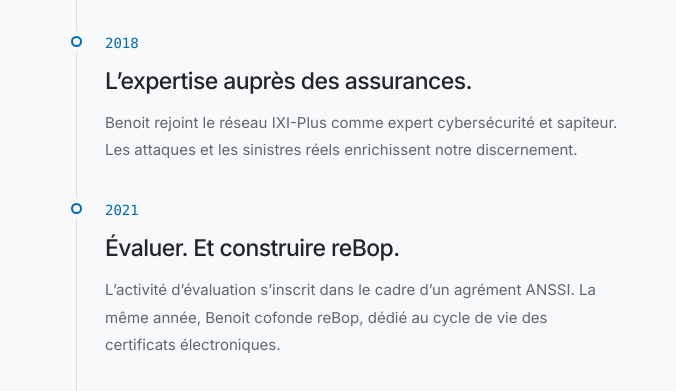
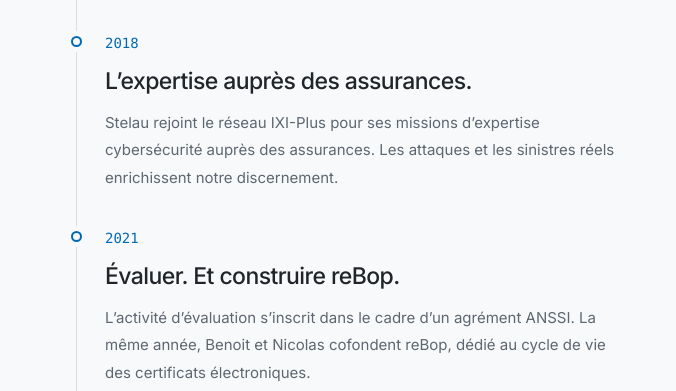
Before and after one commit to stelauconseil/website-stelau-2026, an Astro site: page /a-propos in a window 1280 px wide. Shown: the part 4234-4625 px from the top of the page, 604-1280 px from the left. Built offline with nearby package versions, Linux system fonts and the light colour scheme; Astro itself is replaced by a stand-in of ours.

Commit message:
feat: Préciser les jalons historiques et les contributions de Stelau dans la timeline

```diff
--- a/docs/photos-histoire-stelau.md
+++ b/docs/photos-histoire-stelau.md
@@ -20,6 +20,8 @@ Les deux premières ont fait l’objet d’une retouche avec l’outil intégré
 - Réalisation France Identité existante : 2024. Annonce iDAKTO déjà référencée dans `src/data/company.ts` : mi-juin 2026.
 - Ajouts concernant Nicolas, à la demande de Stelau : invention du Nested VDS et formalisation en norme pour France Identité ; présentations des avancées du wallet en conférences internationales. Le jalon Nested VDS est placé en 2025, année de la version 1.0 de TR-23111 référencée dans la réalisation existante (5 janvier 2025) ; il ne prétend pas dater les premiers travaux de conception ni une adoption ISO. Le jalon conférences est placé en 2026, année du retour de Genève déjà documenté sur le site. Ces années sont retenues en attendant une éventuelle précision de Stelau sur les dates souhaitées.
 
+Les formulations de la timeline sont précisées par Stelau : l’entrée IXI-Plus de 2018 concerne le cabinet Stelau ; l’entrée reBop de 2021 mentionne les deux cofondateurs, Benoit et Nicolas. Ces précisions sont reprises dans les textes FR et EN.
+
 ## Réutilisations photographiques
 
 Contrôle des imports de tous les composants et empreintes SHA-256 des actifs : aucun fichier d’image identique n’est stocké sous deux noms différents. Les réutilisations dans des pages distinctes sont :
--- a/src/data/history.ts
+++ b/src/data/history.ts
@@ -5,8 +5,8 @@ export const history:Milestone[]=[
  {year:'2002',fr:{title:'Les débuts de Stelau.',text:'Nicolas Chalanset et Benoit Leger-Derville créent Stelau : des experts en sécurité des systèmes d’information, réunis pour accompagner des projets exigeants.'},en:{title:'Stelau begins.',text:'Nicolas Chalanset and Benoit Leger-Derville found Stelau: information security experts working together on demanding projects.'}},
  {year:'2010',fr:{title:'Transmettre à l’EPITA.',text:'Benoit enseigne la signature électronique sécurisée à l’EPITA. La transmission des connaissances devient un prolongement du travail de terrain.'},en:{title:'Teaching at EPITA.',text:'Benoit begins teaching secure electronic signatures at EPITA. Sharing knowledge extends the work carried out in the field.'}},
  {year:'2017',fr:{title:'Auditer avec LSTI.',text:'Des auditeurs et responsables d’audit agréés par LSTI pour eIDAS et ISO/IEC 27001 : comprendre les exigences, examiner les preuves et porter des constats rigoureux.'},en:{title:'Auditing with LSTI.',text:'LSTI-approved auditors and lead auditors for eIDAS and ISO/IEC 27001: understand requirements, examine evidence and document rigorous findings.'}},
- {year:'2018',fr:{title:'L’expertise auprès des assurances.',text:'Benoit rejoint le réseau IXI-Plus comme expert cybersécurité et sapiteur. Les attaques et les sinistres réels enrichissent notre discernement.'},en:{title:'Expertise for insurers.',text:'Benoit joins the IXI-Plus network as a cybersecurity expert and technical specialist. Real attacks and claims deepen our judgement.'}},
- {year:'2021',fr:{title:'Évaluer. Et construire reBop.',text:'L’activité d’évaluation s’inscrit dans le cadre d’un agrément ANSSI. La même année, Benoit cofonde reBop, dédié au cycle de vie des certificats électroniques.'},en:{title:'Assessment. And building reBop.',text:'Assessment work is conducted within the scope of ANSSI approval. In the same year, Benoit co-founds reBop, dedicated to certificate lifecycle management.'}},
+ {year:'2018',fr:{title:'L’expertise auprès des assurances.',text:'Stelau rejoint le réseau IXI-Plus pour ses missions d’expertise cybersécurité auprès des assurances. Les attaques et les sinistres réels enrichissent notre discernement.'},en:{title:'Expertise for insurers.',text:'Stelau joins the IXI-Plus network to provide cybersecurity expertise for insurers. Real attacks and claims deepen our judgement.'}},
+ {year:'2021',fr:{title:'Évaluer. Et construire reBop.',text:'L’activité d’évaluation s’inscrit dans le cadre d’un agrément ANSSI. La même année, Benoit et Nicolas cofondent reBop, dédié au cycle de vie des certificats électroniques.'},en:{title:'Assessment. And building reBop.',text:'Assessment work is conducted within the scope of ANSSI approval. In the same year, Benoit and Nicolas co-found reBop, dedicated to certificate lifecycle management.'}},
  {year:'2022',fr:{title:'La sécurité, jusque dans le code.',text:'Le développement sécurisé prend place dans notre histoire : transformer l’expertise en applications et en composants de confiance, avec la cryptographie au cœur de l’implémentation.'},en:{title:'Security, all the way into the code.',text:'Secure development features in our history: translating expertise into applications and trust components, with cryptography at the heart of implementation.'}},
  {year:'2023',fr:{title:'Accompagner la certification.',text:'Préparer les produits et leurs dossiers d’évaluation, notamment pour la CSPN. Benoit commence aussi à enseigner la cryptographie moderne à l’École de Guerre Économique.'},en:{title:'Supporting certification.',text:'Preparing products and their assessment documentation, including CSPN. Benoit also begins teaching modern cryptography at the École de Guerre Économique.'}},
  {year:'2024',fr:{title:'France Identité.',text:'L’accompagnement de France Identité relie certification des applications, niveau de garantie élevé et revue par les pairs européenne.'},en:{title:'France Identité.',text:'Supporting France Identité connects application certification, high assurance and European peer review.'}},
```
